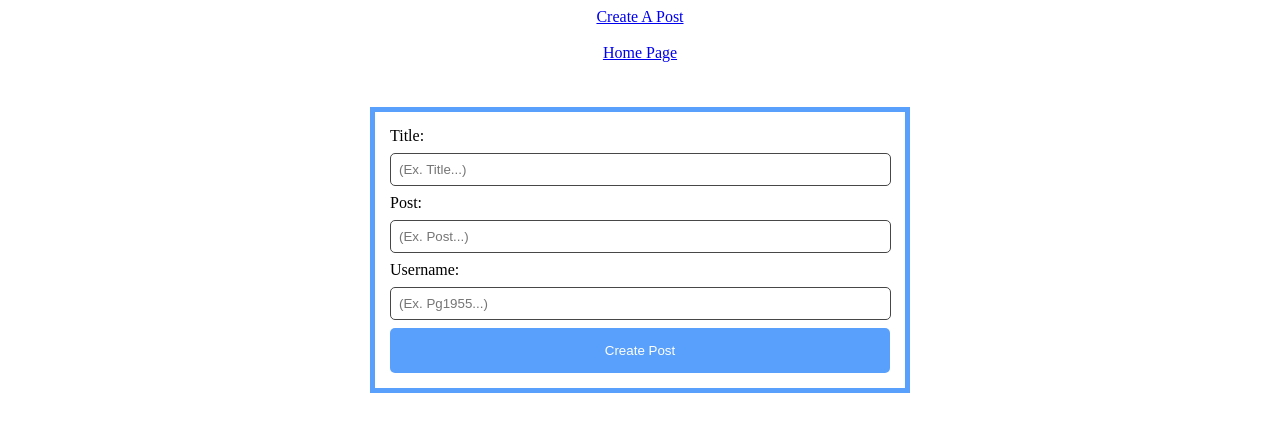
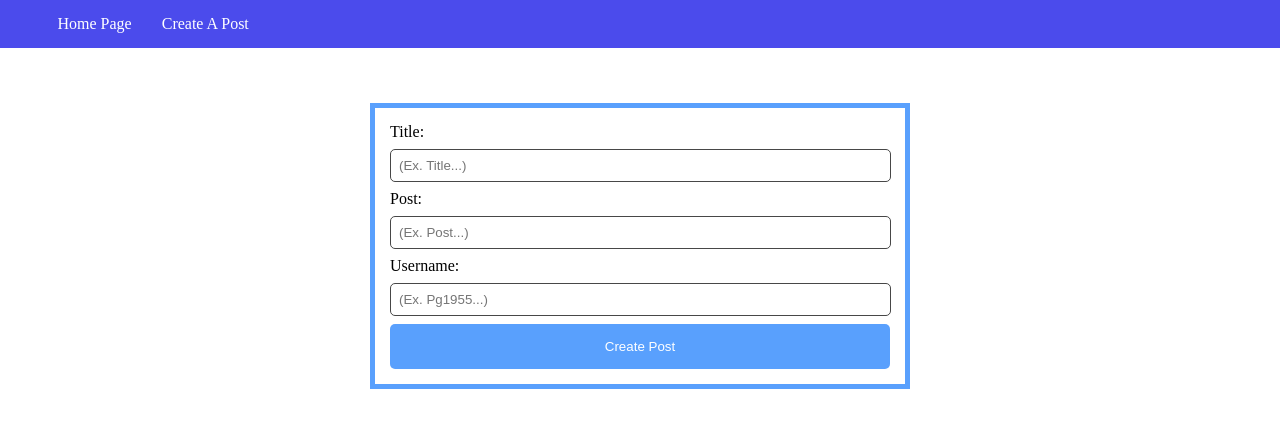
Before and after one commit to puttipong95/learn-fullstack-2022, a React (Create React App) app: page /createpost in a window 1280 px wide. Shown: the top 432 px of the page. Built offline with nearby package versions, Linux system fonts and the light colour scheme.

Commit message:
Add post page

```diff
--- a/src/App.css
+++ b/src/App.css
@@ -4,6 +4,7 @@
   flex-direction: column;
   text-align: center;
   align-items: center;
+  padding-top: 50px;
 }
 
 .post{
@@ -39,6 +40,27 @@
   height: 60px;
   color: white;
   padding-left: 15px;
+}
+
+/* Navbar */
+.navbar{
+  background: rgb(75, 75, 236);
+  width: 100vw;
+  top: 0;
+  position: absolute;
+  display: flex;
+  padding: 15px;
+  padding-left: 100px;
+  justify-content: start;
+}
+.navbar a{
+  color: white;
+  list-style: none;
+  text-decoration: none;
+  margin: 0 15px;
+}
+.navbar a:hover{
+  transform: scale(1.05);
 }
 
 /* Create Post */
@@ -79,3 +101,14 @@
 span{
   color: red;
 }
+
+/* Post Page */
+.postPage{
+  display: flex;
+}
+.leftSide, .rightSide{
+  width: 50vw;
+  display: flex;
+  justify-content: center;
+  align-items: center;
+}
--- a/src/App.js
+++ b/src/App.js
@@ -2,17 +2,21 @@ import './App.css';
 import { BrowserRouter as Router, Route, Routes, Link } from 'react-router-dom'
 import Home from './pages/Home';
 import CreatePost from './pages/CreatePost';
+import Post from './pages/Post';
 
 function App() {
 
   return (
     <div className="App">
       <Router>
-        <Link to='/createpost'> Create A Post </Link><br/>
-        <Link to='/'> Home Page </Link>
+        <div className='navbar'>
+          <Link to='/'> Home Page </Link>
+          <Link to='/createpost'> Create A Post </Link>
+        </div>
         <Routes>
           <Route exact path="/" element={<Home/>} />
           <Route exact path="/createpost" element={<CreatePost/>} />
+          <Route exact path="/post/:id" element={<Post/>} />
         </Routes>
       </Router>
     </div>
--- a/src/pages/CreatePost.js
+++ b/src/pages/CreatePost.js
@@ -2,9 +2,11 @@ import React from 'react'
 import { Formik, Form, Field, ErrorMessage } from 'formik'
 import * as Yup from 'yup'
 import axios from 'axios'
+import { useNavigate } from 'react-router-dom'
 
 function CreatePost() {
 
+  let history = useNavigate()
   const initialValues = {
     title: '',
     postText: '',
@@ -15,12 +17,13 @@ function CreatePost() {
     axios.post('http://localhost:3001/posts', data)
       .then((resp) => {
         console.log('resp', resp)
+        history('/')
       })
   }
 
   const validationSchema = Yup.object().shape({
     title: Yup.string().required('You must input a Title!'),
-    postText: Yup.string().required(),
+    postText: Yup.string().required('You must input Post!'),
     username: Yup.string().min(3).max(15).required()
   })
 
--- a/src/pages/Home.js
+++ b/src/pages/Home.js
@@ -1,9 +1,11 @@
 import axios from 'axios'
 import { useEffect, useState } from 'react';
+import { useNavigate } from 'react-router-dom'
 
 function Home() {
 
     const [listOfPosts, setListOfPosts] = useState([])
+    let history = useNavigate()
 
     useEffect(() => {
       axios.get('http://localhost:3001/posts')
@@ -16,7 +18,7 @@ function Home() {
     <div className="App">
       {listOfPosts.map((value, key) => {
         return (
-          <div className='post' key={key}>
+          <div className='post' key={key} onClick={() => {history(`/post/${value.id}`)}}>
             <div className='title'>{value.title}</div>
             <div className='body'>{value.postText}</div>
             <div className='footer'>{value.username}</div>
--- /dev/null
+++ b/src/pages/Post.js
@@ -0,0 +1,33 @@
+import React, { useEffect, useState } from 'react'
+import { useParams } from 'react-router-dom'
+import axios from 'axios'
+
+function Post() {
+
+    let { id } = useParams()
+    const [post, setPost] = useState({})
+
+    useEffect(() => {
+        axios.get(`http://localhost:3001/posts/byId/${id}`)
+        .then((resp) => {
+          setPost(resp.data)
+        })
+    }, [])
+
+    return (
+        <div className='postPage'>
+            <div className='leftSide'>
+                <div className='post'>
+                    <div className='title'>{post.title}</div>
+                    <div className='body'>{post.postText}</div>
+                    <div className='footer'>{post.username}</div>
+                </div>
+            </div>
+            <div className='rightSide'>
+                Comment Section
+            </div>
+        </div>
+    )
+}
+
+export default Post
```
